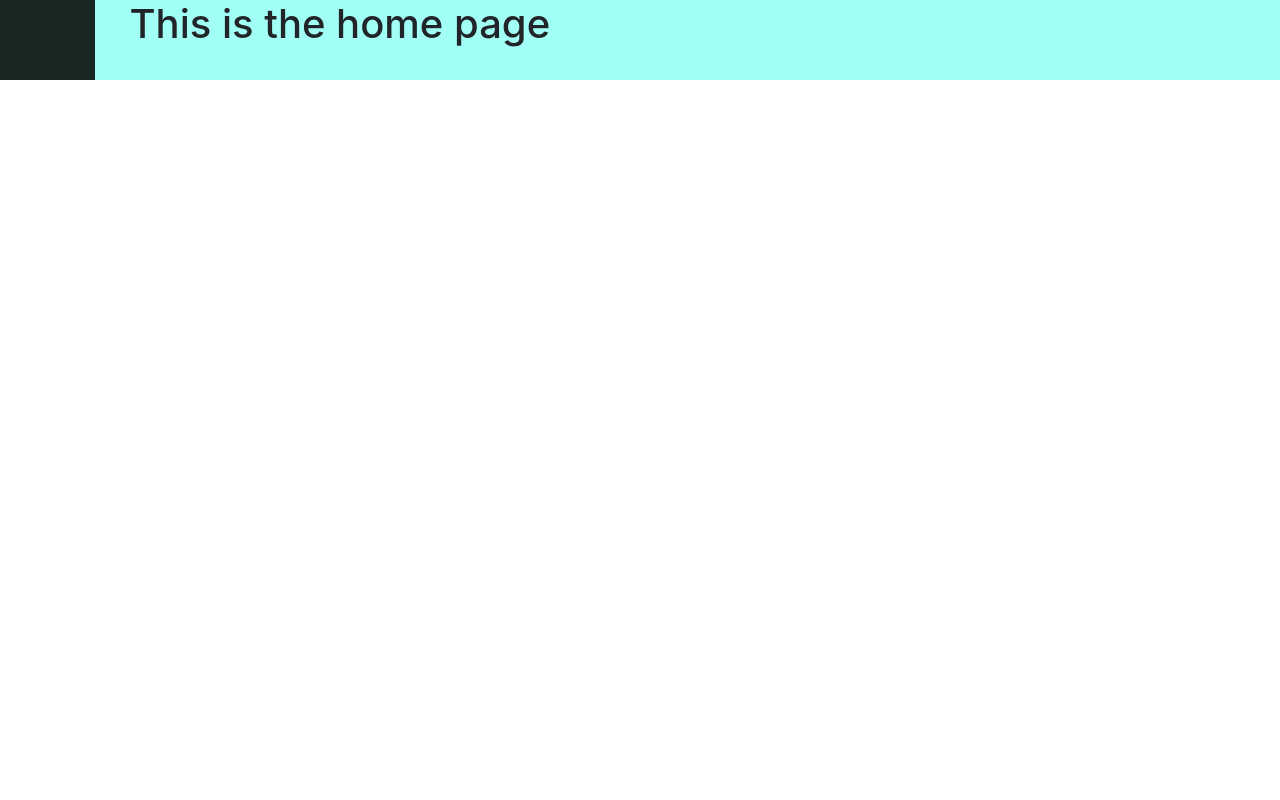
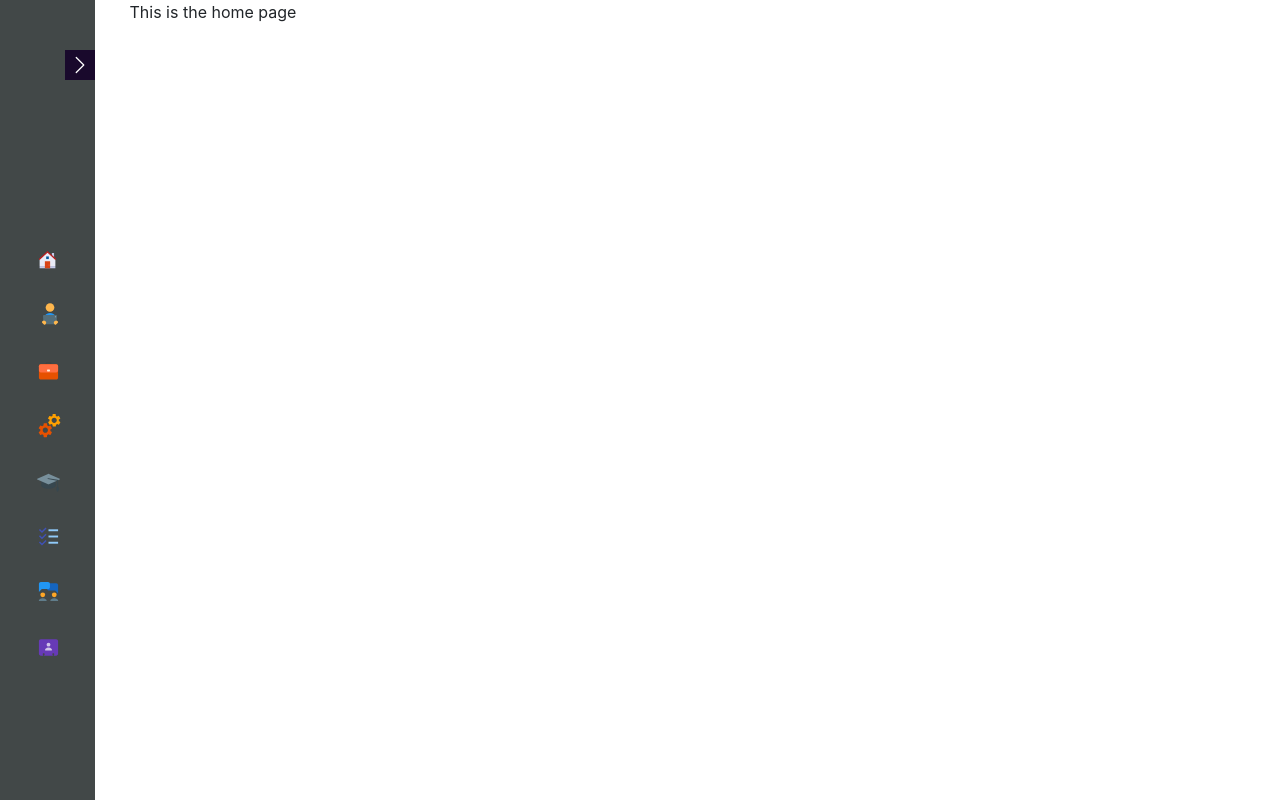
Before and after one commit to GitSupreme/Portfolio-website-react-, a React (Create React App) app in the folder client/: page / in a window 1280 px wide. Built offline with nearby package versions, Linux system fonts and the light colour scheme.

Commit message:
Completed sidebar component

```diff
--- a/client/src/components/home/home.css
+++ b/client/src/components/home/home.css
@@ -0,0 +1,3 @@
+/* .homeText{
+
+} */
--- a/client/src/components/home/home.js
+++ b/client/src/components/home/home.js
@@ -1,9 +1,9 @@
 import React from 'react';
 
-const home = () => {
+const Home = () => {
     return(
-        <h1>This is the home page</h1>
+        <p className='homeText'>This is the home page</p>
     )
 }
 
-export default home;
+export default Home;
--- a/client/src/components/sidebar/sidebar.css
+++ b/client/src/components/sidebar/sidebar.css
@@ -1,11 +1,18 @@
 .sidebar-section{
     display:flex;
-    background-color: #93fff4da;
+    background-color: #ffffffda;
 }
 .sidebar{
-    height: 10vh;
-    background-color: #030303da;
+    height: 100vh;
+    background-color: #22292ada;
     width: 95px;
+    /* position:fixed; */
+}
+.sidebar-expand{
+    height: 100vh;
+    background-color: #22292ada;
+    width: 320px;
+    /* position:fixed; */
 }
 .container-fluid{
     padding-left: 0px!important;
@@ -13,5 +20,16 @@
     overflow: hidden;
 }
 .expand-collapse-icon{
-
+    display: flex;
+    align-items: right;
+    justify-content: right;
+    cursor: pointer;
 }
+.expand-collapse-icon p svg{
+    /* display: inline-block; */
+    margin-top: 50px;
+    background-color: #19092c;
+    padding: 5px;
+    color: white;
+    /* border-radius: 5px; */
+}
--- a/client/src/components/sidebar/sidebar.js
+++ b/client/src/components/sidebar/sidebar.js
@@ -1,27 +1,42 @@
-import React from 'react';
+import React, {useState} from 'react';
 import "./sidebar.css";
 import Home from '../home/home';
+import SidebarItems from "./sidebarItems";
+import { BsChevronRight, BsChevronLeft } from "react-icons/bs";
 
 
-const sidebar = () => {
+const Sidebar = () => {
+
+    const [expandSideBar, setExpandSidebar] = useState(true);
+
+    const handleExpandClick = () => {
+        setExpandSidebar(!expandSideBar)
+    }
+
     return (
 
         <div className='container-fluid sidebar-section'>
 
-            <div className = 'sidebar'>
+            <div className = {expandSideBar ? 'sidebar':'sidebar-expand'}>
+
                 <div className='expand-collapse-icon'>
-
+                    <p onClick={handleExpandClick}>
+                        {expandSideBar ?
+                            (<BsChevronRight size={30}/>) :
+                            (<BsChevronLeft size={30}/>)
+                        }
+                    </p>
                 </div>
+                <SidebarItems expandSideBar={expandSideBar}/>
             </div>
 
             <div className='container'>
                 <Home/>
             </div>
 
-
         </div>
 
     )
 }
 
-export default sidebar;
+export default Sidebar;
--- /dev/null
+++ b/client/src/components/sidebar/sidebarItems.css
@@ -0,0 +1,29 @@
+.sidebar-profile-pic img{
+    margin: 0 auto;
+    /* vertical-align: middle; */
+    object-fit: cover;
+    cursor: pointer;
+    height: 120px;
+    width:120px;
+    border-radius: 90px;
+    display:flex;
+    border: 2px solid white;
+    margin-bottom: 30px;
+}
+.empty-holder{
+    height: 120px;
+    width:120px;
+}
+
+.nav-item{
+    list-style-type: none;
+    color:white;
+    margin-top: 30px;
+    cursor: pointer;
+}
+
+
+.nav-item svg{
+    margin-left:5px;
+    margin-right:10px;
+}
--- /dev/null
+++ b/client/src/components/sidebar/sidebarItems.js
@@ -0,0 +1,100 @@
+import React from "react";
+import  "./sidebarItems.css";
+import Profile from "../../images/profile.jpg";
+import {FcHome, FcTodoList, FcReadingEbook, FcBriefcase, FcCollaboration, FcGraduationCap, FcServices, FcBusinessContact} from "react-icons/fc";
+
+const SidebarItems = ({expandSideBar}) => {
+
+    return (
+        <React.Fragment>
+            {expandSideBar ? (
+                //Sidebar appearance while collapsed
+                <div className="sidebar-collapsed">
+
+                    <div className="empty-holder">
+                        {/* {empty space to maintain icons positions upon collapse} */}
+                    </div>
+
+                    <ul>
+                        <li className="nav-item">
+                            <FcHome size={21}/>
+                        </li>
+                        <li className="nav-item">
+                            <FcReadingEbook size={26}/>
+                        </li>
+                        <li className="nav-item">
+                            <FcBriefcase size={23}/>
+                        </li>
+                        <li className="nav-item">
+                            <FcServices className="tech-stack" size={25}/>
+                        </li>
+                        <li className="nav-item">
+                            <FcGraduationCap size={23}/>
+                        </li>
+                        <li className="nav-item">
+                            <FcTodoList size={23}/>
+                        </li>
+                        <li className="nav-item">
+                            <FcCollaboration size={23}/>
+                        </li>
+                        <li className="nav-item">
+                            <FcBusinessContact size={23}/>
+                        </li>
+                    </ul>
+                </div>
+            ):(
+                //Sidebar appearance while expanded
+                <div classsName="sbl-items">
+
+                    {/* sidebar profile picture component */}
+                    <div className="sidebar-profile-pic">
+                        <img src={Profile} alt="profile-picture"/>
+                    </div>
+
+                    {/* {Sidebar Navigation links with icons} */}
+                    <ul>
+                        <li className="nav-item">
+                            <FcHome size={18}/>
+                            Home
+                        </li>
+                        <li className="nav-item">
+                            <FcReadingEbook size={23}/>
+                            About
+                        </li>
+                        <li className="nav-item">
+                            <FcBriefcase size={20}/>
+                            Work Experience
+                        </li>
+                        <li className="nav-item">
+                            <FcServices className="tech-stack" size={22}/>
+                            Tech Stack
+                        </li>
+                        <li className="nav-item">
+                            <FcGraduationCap size={20}/>
+                            Education
+                        </li>
+                        <li className="nav-item">
+                            <FcTodoList size={20}/>
+                            Projects
+                        </li>
+                        <li className="nav-item">
+                            <FcCollaboration size={20}/>
+                            References
+                        </li>
+                        <li className="nav-item">
+                            <FcBusinessContact size={20}/>
+                            Contact
+                        </li>
+                    </ul>
+
+                </div>
+            )}
+
+        </React.Fragment>
+
+    )
+
+}
+
+
+export default SidebarItems;
```
Also changed, not shown: client/src/images/Me.jpg (added), client/src/images/profile.jpg (added).
